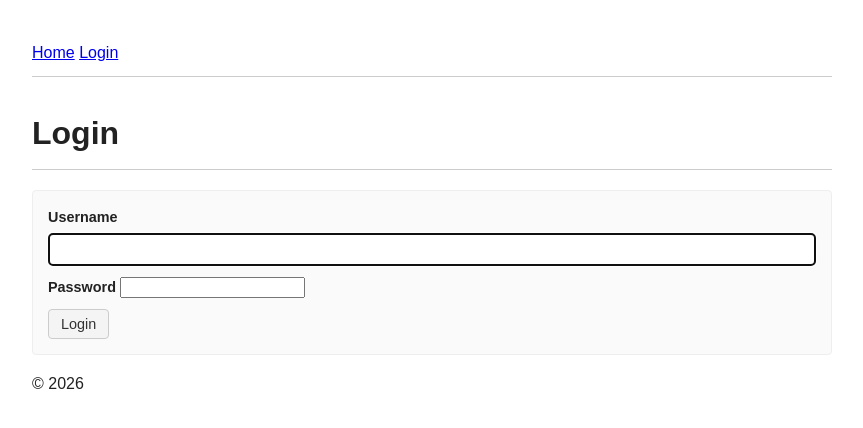
After one commit to ptreedev/endgame-phase-2, a Flask app: page /login in a window 1280 px wide. The commit adds this page. Shown: the top 428 px of the page, without its empty margins (208-1071 px from the left). Run offline with Flask 3, Linux system fonts and the light colour scheme.

Commit message:
implement auth into front end

```diff
--- a/app.py
+++ b/app.py
@@ -1,13 +1,18 @@
 from dotenv import load_dotenv
 import os
 import requests
-from flask import Flask, render_template
+from flask import Flask, render_template, request, redirect, url_for, session, jsonify
 
 app = Flask(__name__)
 
 load_dotenv()
-URL = os.getenv('API_BASE_URL')
-URL = URL if URL else 'http://localhost:8080'
+URL = os.getenv('API_BASE_URL', 'http://localhost:8080')
+app.secret_key = os.getenv('SECRET_KEY')
+
+
+def get_session_cookies():
+    return {'session': session.get('api_session', '')}
+
 
 @app.route('/')
 def home():
@@ -15,20 +20,82 @@ def home():
         response = requests.get(URL + '/coins')
         response.raise_for_status()
         coins = response.json()
-        user_data = {
-            "name": "Apprentice",
-        }
-        return render_template('index.html', user=user_data, coins=coins, api_url=URL)
+        return render_template(
+            'index.html',
+            coins=coins,
+            user=session.get('user')
+        )
     except requests.RequestException as e:
         print(f"Error fetching API data: {e}")
-        return 500
+        return 'Service unavailable', 500
+
+
+@app.route('/login', methods=['GET', 'POST'])
+def login():
+    if session.get('user'):
+        return redirect(url_for('home'))
+
+    error = None
+    if request.method == 'POST':
+        username = request.form.get('username', '').strip()
+        password = request.form.get('password', '')
+
+        try:
+            response = requests.post(
+                URL + '/auth/login',
+                json={'username': username, 'password': password}
+            )
+            if response.ok:
+                session['user'] = response.json()
+
+                session['api_session'] = response.cookies.get('session', '')
+                return redirect(url_for('home'))
+            elif response.status_code == 423:
+                error = 'Account locked. Please try again later.'
+            else:
+                error = 'Invalid username or password.'
+        except requests.RequestException:
+            error = 'Could not reach the server. Please try again.'
+
+    return render_template('login.html', error=error)
+
+
+@app.route('/logout', methods=['POST'])
+def logout():
+    session.clear()
+    return redirect(url_for('login'))
+
 
 @app.route('/api-requests')
 def api_requests():
-    response = requests.get(URL + '/requests')
-    data = response.json()
-    return render_template('api_requests.html', requests=data)
+    user = session.get('user')
+    if not user or user.get('role') != 'admin':
+        return redirect(url_for('home'))
+    try:
+        response = requests.get(URL + '/requests', cookies=get_session_cookies())
+        response.raise_for_status()
+        return render_template('api_requests.html', requests=response.json(), user=user)
+    except requests.RequestException:
+        return 'Could not load requests', 500
+
+
+@app.route('/proxy/<path:path>', methods=['GET', 'POST', 'PATCH', 'DELETE'])
+def proxy(path):
+    if not session.get('user'):
+        return jsonify({'message': 'unauthorised'}), 401
+
+    response = requests.request(
+        method=request.method,
+        url=f"{URL}/{path}",
+        json=request.get_json(silent=True),
+        cookies=get_session_cookies(),
+        params=request.args
+    )
+
+    return response.content, response.status_code, {
+        'Content-Type': response.headers.get('Content-Type', 'application/json')
+    }
+
 
 if __name__ == '__main__':
     app.run(host='0.0.0.0', port=5000)
-    # app.run(debug=True)
--- a/static/style.css
+++ b/static/style.css
@@ -128,3 +128,18 @@ dialog::backdrop {
 .request p:last-child {
     margin-bottom: 0;
 }
+
+.complete-status {
+    font-weight: 500;
+    padding: 2px 8px;
+    border-radius: 4px;
+    display: inline-block;
+}
+
+.complete {
+    color: green;
+}
+
+.incomplete {
+    color: grey;
+}
--- a/templates/layout.html
+++ b/templates/layout.html
@@ -8,7 +8,17 @@
 <body>
     <nav>
         <a href="/">Home</a>
-        <a href="/api-requests">API Logging</a>
+        {% if user and user.role == 'admin' %}
+            <a href="/api-requests">API Logging</a>
+        {% endif %}
+        {% if user %}
+            <span>{{ user.username }}</span>
+            <form method="POST" action="/logout" style="display:inline;">
+                <button type="submit">Logout</button>
+            </form>
+        {% else %}
+            <a href="/login">Login</a>
+        {% endif %}
     </nav>
 
     <main>
@@ -16,7 +26,7 @@
     </main>
 
     <footer>
-        <p>© 2026 </p>
+        <p>© 2026</p>
     </footer>
 
     {% block scripts %}{% endblock %}
--- /dev/null
+++ b/templates/login.html
@@ -0,0 +1,23 @@
+{% extends "layout.html" %}
+
+{% block title %}Login{% endblock %}
+
+{% block content %}
+    <h1>Login</h1>
+
+    {% if error %}
+        <p class="error">{{ error }}</p>
+    {% endif %}
+
+    <form method="POST" action="/login">
+        <label>
+            Username
+            <input type="text" name="username" required autofocus />
+        </label>
+        <label>
+            Password
+            <input type="password" name="password" required />
+        </label>
+        <button type="submit">Login</button>
+    </form>
+{% endblock %}
```
Also changed, not shown: static/js/coins.js (+8 -8 lines), static/js/duties.js (+4 -5 lines), templates/index.html (+24 -11 lines).
